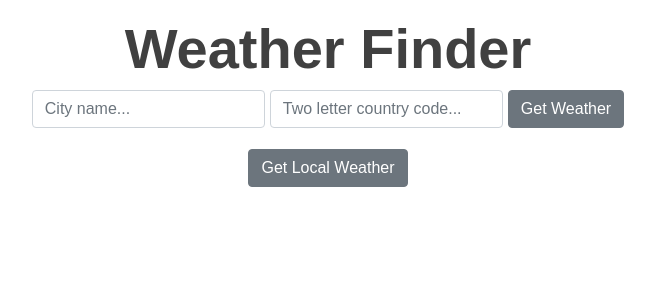
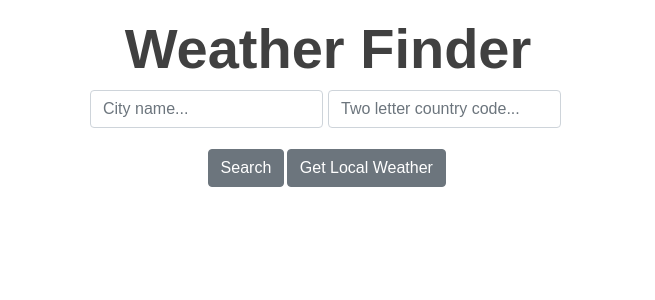
Before and after one commit to MarkFSkinner/weather-app-react-redux, a React (Create React App) app: page / in a window 1280 px wide. Shown: the top 300 px of the page, without its empty margins (312-967 px from the left). Built offline with nearby package versions, Linux system fonts and the light colour scheme; no server answers.

Commit message:
Move weather buttons into same component

```diff
--- a/src/App.css
+++ b/src/App.css
@@ -67,7 +67,7 @@ body {
 }
 
 #weather_info {
-  margin-top: 20px;
+  margin-top: 15px;
   font-weight: bold;
 }
 
@@ -142,6 +142,15 @@ input {
   width: 100%;
 }
 
+/*#local_weather_btn {
+  margin-left: 5px;
+}*/
+
+#search_weather_btn, #local_weather_btn {
+  display: block;
+  margin: auto;
+  margin-bottom: 5px;
+}
 
 @media (min-width: 576px) {
   /*.form-inline .form-control {
@@ -178,6 +187,14 @@ input {
     border: 2px solid #6c757d;
     border-radius: 5px;
   }
+  #search_weather_btn {
+    margin-right: 2.5px;
+    display: inline-block;
+  }
+  #local_weather_btn {
+    margin-right: 2.5px;
+    display: inline-block;
+  }
 }
 
 @media (min-width: 768px) {
@@ -185,11 +202,13 @@ input {
     margin-top: -16px;
     margin-bottom: 0px;
   }
-  #local_weather_btn {
+  #weather__buttons {
     margin-top: 5px;
+    /*display: block;
+    width: 100%;*/
   }
   #weather_info {
-    margin-top: 70px;
+    margin-top: 50px;
   }
   /*#weather__location, #weather__temperature {
     float: right;
--- a/src/components/Form.js
+++ b/src/components/Form.js
@@ -1,7 +1,8 @@
 import React from 'react';
+//import Location from './Location';
 
 const Form = props => (
-  <form className='form-inline justify-content-center' onSubmit={props.getWeather}>
+  <form id='form1' className='form-inline justify-content-center' onSubmit={props.getWeather}>
     <div className='form-group my-form'>
       <label className="sr-only" for="city">City</label>
       <input type='text' className='form-control my-input' name='city' id='city' placeholder='City name...' required />
@@ -10,7 +11,6 @@ const Form = props => (
       <label className="sr-only" for="country">Country</label>
       <input type='text' className='form-control my-input' name='country' id='country' placeholder='Two letter country code...' required />
     </div>
-    <button className='btn btn-secondary btn_weather'>Get Weather</button>
   </form>
 );
 
--- a/src/components/Location.js
+++ b/src/components/Location.js
@@ -1,8 +1,9 @@
 import React from 'react';
 
 const Location = props => (
-  <div>
-    <button className='btn btn-secondary btn_weather' id='local_weather_btn' onClick={()=>{props.getLocation(); props.clearForm()}} >Get Local Weather</button>
+  <div id='weather__buttons'>
+    <button type='submit' form='form1' id='search_weather_btn' className='btn btn-secondary btn_weather'>Search</button>
+    <button type='reset' id='local_weather_btn' className='btn btn-secondary btn_weather' onClick={props.getLocation} >Get Local Weather</button>
   </div>
 );
 
```
